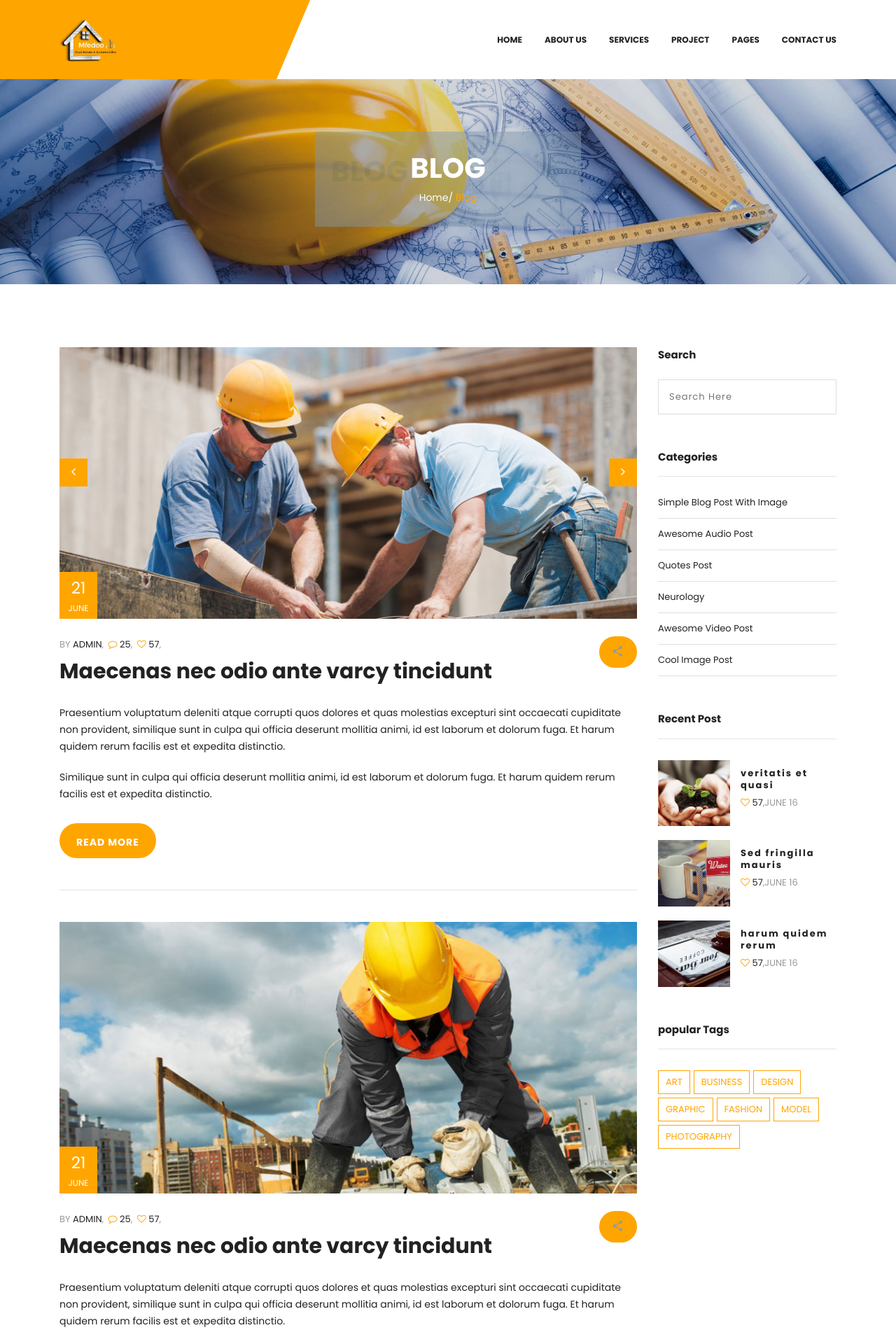
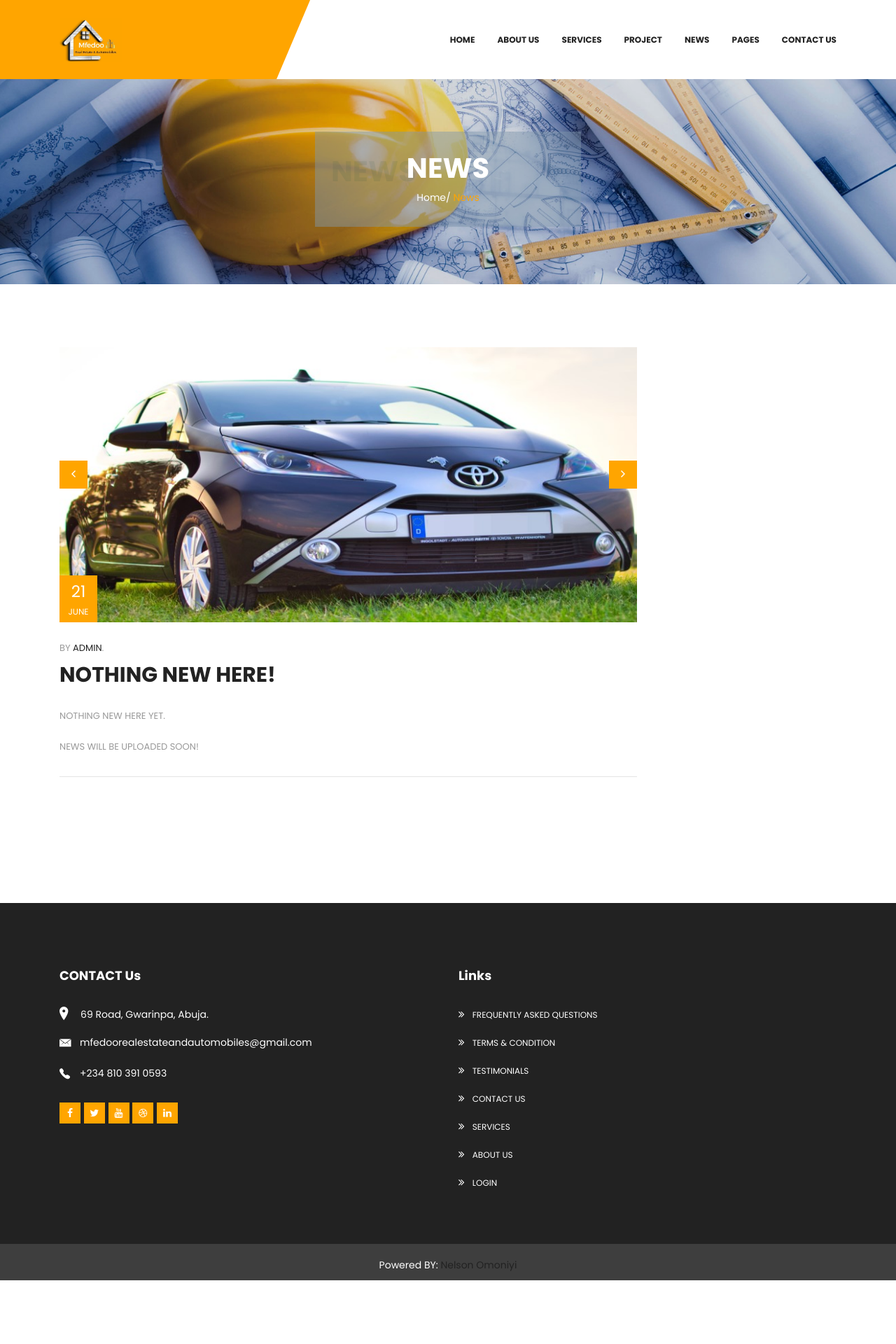
Before and after one commit to NelsonOmoniyi/Mfedoo, a PHP site: page /blog.php in a window 1280 px wide. Shown: the top 1920 px of the page at 70% size. After the commit the page ends 1829 px from the top, so only its background shows below. Run offline with PHP 8.4, Linux system fonts and the light colour scheme; some libraries are stand-ins or nearby versions; some web fonts are replaced.

Commit message:
Update of Friday March 10th

```diff
--- a/blog.php
+++ b/blog.php
@@ -1,12 +1,12 @@
 <?php include("inc/header.php"); ?>
 
- <section class="inner-intro bg-img light-color overlay-before parallax-background">
+  <section class="inner-intro bg-img light-color overlay-before parallax-background">
     <div class="container">
       <div class="row title">
       	<div class="title_row">
-      		<h1 data-title="Blog"><span>Blog</span></h1>
+      		<h1 data-title="News"><span>News</span></h1>
       		<div class="page-breadcrumb">
-							<a>Home</a>/ <span>Blog</span>
+							<a>Home</a>/ <span>News</span>
 						</div>
 
       	</div>
@@ -27,27 +27,23 @@
               <div class="blog-post mb-45">
                 <div class="post-media">
                   <div id="blog-carousel" class="owl-carousel blog-carousel item1-carousel nf-carousel-theme">
-                    <div class="item"> <img src="assets/images/blog/img2.jpg" alt="" /> </div>
+                    <div class="item"> <img src="assets/images/blog/banner_3.jpg" alt="" /> </div>
                     <div class="item"> <img src="assets/images/blog/img1.jpg" alt="" /> </div>
                     <div class="item"> <img src="assets/images/blog/img3.jpg" alt="" /> </div>
                   </div>
-                  <span class="event-calender blog-date"> 21 <span>june</span> </span> </div>
-                <div class="post-meta"> <span>by <a href="javascript:avoid(0);">Admin</a>,</span><span> <a href="javascript:avoid(0);"><i class="fa fa-comment-o"></i> 25</a>,</span><span> <a href="javascript:avoid(0);"><i class="fa fa-heart-o"></i> 57</a>,</span>
-                  <div class="post-more-link pull-right">
-                    <div class="icons-hover-black"> <a href="#" class="facebook-icon"> <i class="fa fa-facebook"></i> </a><a href="#" class="twitter-icon"> <i class="fa fa-twitter"></i> </a><a href="#" class="googleplus-icon"> <i class="fa fa-google-plus"></i> </a><a href="#" class="linkedin-icon"> <i class="fa fa-linkedin"></i> </a> </div>
-                    <a class="btn-text xs-hidden"> <i class="ion-android-share-alt"></i></a> </div>
-                </div>
+                  <span class="event-calender blog-date"> 21 <span>June</span> </span> </div>
+                <div class="post-meta"> <span>by <a href="javascript:avoid(0);">Admin</a>.</span>
                 <div class="post-header">
-                  <h2><a href="blog-detail.html">Maecenas nec odio ante varcy tincidunt</a></h2>
+                  <h2><a href="">Nothing new here!</a></h2>
                 </div>
                 <div class="post-entry">
-                  <p> Praesentium voluptatum deleniti atque corrupti quos dolores et quas molestias excepturi sint occaecati cupiditate non provident, similique sunt in culpa qui officia deserunt mollitia animi, id est laborum et dolorum fuga. Et harum quidem rerum facilis est et expedita distinctio. </p>
-                  <p> Similique sunt in culpa qui officia deserunt mollitia animi, id est laborum et dolorum fuga. Et harum quidem rerum facilis est et expedita distinctio. </p>
+                  <p>nothing new here yet. </p>
+                  </p>News will be uploaded soon! </p>
                 </div>
-                <div class="post-more-link pull-left"> <a href="blog-detail.html" class="btn-text">Read More</a> </div>
+                <!-- <div class="post-more-link pull-left"> <a href="blog-detail.html" class="btn-text">Read More</a> </div> -->
               </div>
               <hr />
-              <div class="blog-post mb-45">
+              <!-- <div class="blog-post mb-45">
                 <div class="post-media"> <img src="assets/images/blog/img3.jpg" alt="" /><span class="event-calender blog-date"> 21 <span>june</span> </span> </div>
                 <div class="post-meta"> <span>by <a href="javascript:avoid(0);">Admin</a>,</span><span> <a href="javascript:avoid(0);"><i class="fa fa-comment-o"></i> 25</a>,</span><span> <a href="javascript:avoid(0);"><i class="fa fa-heart-o"></i> 57</a>,</span>
                   <div class="post-more-link pull-right">
@@ -102,9 +98,9 @@
                 <div class="post-more-link pull-left"> <a href="blog-detail.html" class="btn-text">Read More</a> </div>
               </div>
             </div>
-          </div>
+          </div> -->
           <!-- Pagination Nav -->
-          <div class="pagination-nav text-left mt-60 mtb-xs-30">
+          <!-- <div class="pagination-nav text-left mt-60 mtb-xs-30">
             <ul>
               <li> <a href="javascript:avoid(0);"><i class="fa fa-angle-left"></i></a> </li>
               <li class="active"> <a href="javascript:avoid(0);">1</a> </li>
@@ -112,12 +108,12 @@
               <li> <a href="javascript:avoid(0);">3</a> </li>
               <li> <a href="javascript:avoid(0);"><i class="fa fa-angle-right"></i></a> </li>
             </ul>
-          </div>
+          </div> -->
           <!-- End Pagination Nav -->
         </div>
         <!-- End Post Item -->
         <!-- Sidebar -->
-        <div class="col-lg-3 mt-sm-30">
+        <!-- <div class="col-lg-3 mt-sm-30">
           <div class="sidebar-widget">
             <h5>Search</h5>
             <div class="widget-search pt-15">
@@ -174,7 +170,7 @@
               <li> <a href="#!">Photography</a> </li>
             </ul>
           </div>
-        </div>
+        </div> -->
         <!-- End Sidebar -->
       </div>
     </div>
--- a/inc/header.php
+++ b/inc/header.php
@@ -78,9 +78,9 @@
 									<li>
 										<a href="project.php">Project</a><i class="ion-ios-plus-empty hidden-md-up"></i>
 									</li>
-									<!-- <li>
-										<a href="blog.php">bolg</a><i class="ion-ios-plus-empty hidden-md-up"></i>
-									</li> -->
+									<li>
+										<a href="blog.php">News</a><i class="ion-ios-plus-empty hidden-md-up"></i>
+									</li>
 									<li>
 										<a href="javascript:avoid(0);">pages</a><i class="ion-ios-plus-empty hidden-md-up"></i>
 										<ul class="sub-nav">
--- a/server/contact.php
+++ b/server/contact.php
@@ -80,7 +80,7 @@
 										<a href="../project.php">Project</a><i class="ion-ios-plus-empty hidden-md-up"></i>
 									</li>
 									<li>
-										<a href="../blog.php">bolg</a><i class="ion-ios-plus-empty hidden-md-up"></i>
+										<a href="../blog.php">News</a><i class="ion-ios-plus-empty hidden-md-up"></i>
 									</li>
 									<li>
 										<a href="javascript:avoid(0);">pages</a><i class="ion-ios-plus-empty hidden-md-up"></i>
--- a/server/lo.txt
+++ b/server/lo.txt
@@ -1 +1 @@
-SELECT COUNT(id) AS counter FROM messages WHERE  1 = 1  order by id asc
+select State from lga where stateid=''
```
Also changed, not shown: about.php (+17 -1 lines), faq.php (+2 -6 lines), server/class/message.php (+40 -38 lines), assets/images/blog/banner_3.jpg (added), assets/images/service/Certificate.jpeg (added).
